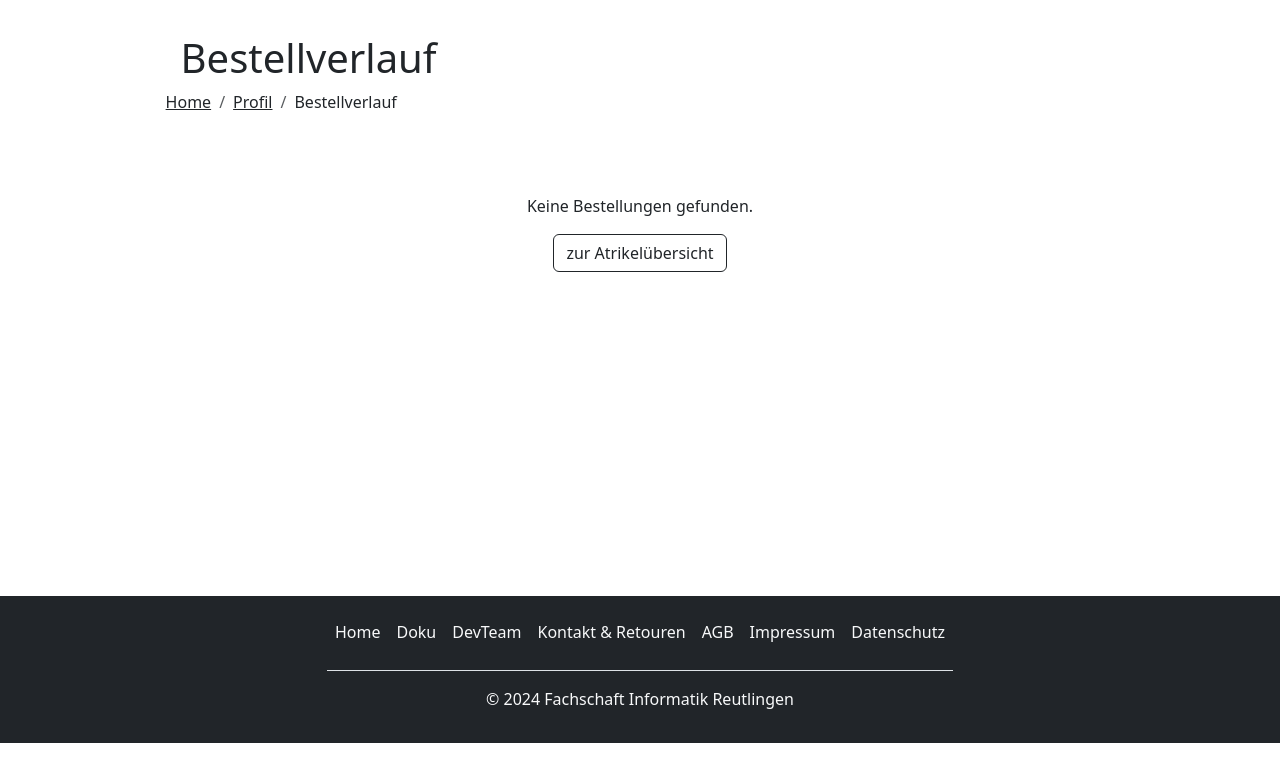
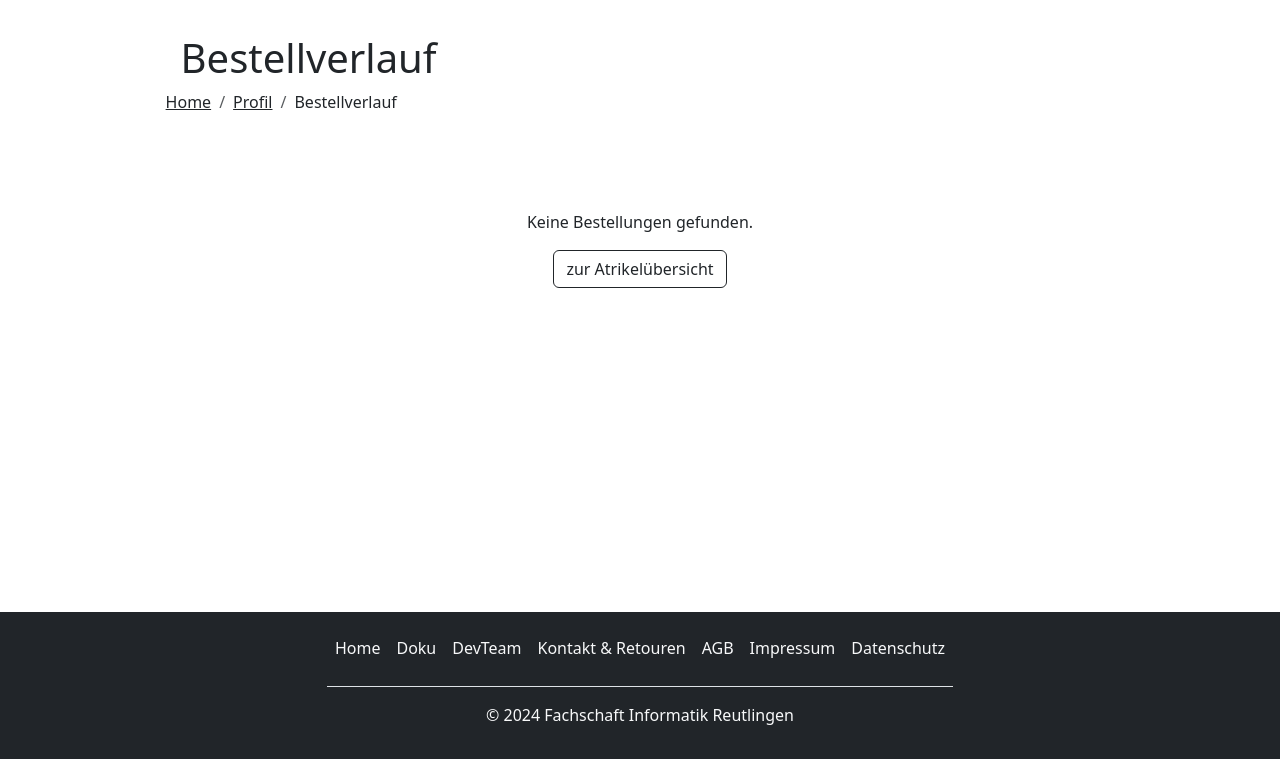
Before and after one commit to L4XB/Web-Shop, a PHP site: page /orderHistory in a window 1280 px wide. Shown: the part 170-929 px from the top of the page. Run offline with PHP 8.4, Linux system fonts and the light colour scheme; the visitor is signed in with stand-in values (Sample User, id 1); data comes from the database, SQL or seed files in the repository; data that the repository does not hold is empty.

Commit message:
Update Bootstrap version and add custom CSS

```diff
--- a/views/orderHistory.php
+++ b/views/orderHistory.php
@@ -21,7 +21,9 @@ session_start();
   <link rel="stylesheet" href="../style/#.css">
 
   <!-- bootstrap js -->
-  <script src="https://cdn.jsdelivr.net/npm/bootstrap@5.3.2/dist/js/bootstrap.bundle.min.js" integrity="sha384-C6RzsynM9kWDrMNeT87bh95OGNyZPhcTNXj1NW7RuBCsyN/o0jlpcV8Qyq46cDfL" crossorigin="anonymous"></script>
+  <script src="https://cdn.jsdelivr.net/npm/bootstrap@5.3.2/dist/js/bootstrap.bundle.min.js"
+    integrity="sha384-C6RzsynM9kWDrMNeT87bh95OGNyZPhcTNXj1NW7RuBCsyN/o0jlpcV8Qyq46cDfL"
+    crossorigin="anonymous"></script>
 
   <!-- other JS -->
   <script src="https://code.jquery.com/jquery-3.5.1.slim.min.js"></script>
@@ -41,6 +43,17 @@ session_start();
 
     .product {
       padding-right: 50vw;
+    }
+  </style>
+  <style>
+    .push {
+      flex-grow: 9999;
+    }
+
+    body {
+      display: flex;
+      flex-direction: column;
+      min-height: 100vh;
     }
   </style>
 
@@ -194,7 +207,7 @@ session_start();
     <br>
     <br>
   </main>
-
+  <div class="push"></div>
   <!-- footer -->
   <?php include 'footer.php'; ?>
 
```
Also changed, not shown: views/thankyou.php (+16 -3 lines). Lines whose indentation alone changed are shown as unchanged.
